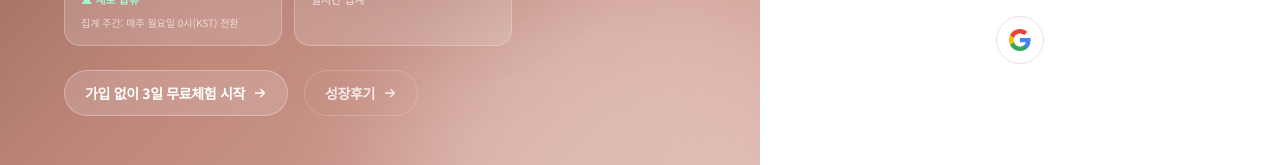
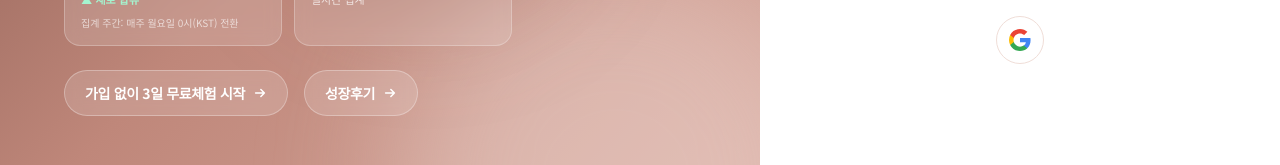
Before and after one commit to orange0717/naver-influencer, a Next.js app: page /auth/login in a window 1280 px wide. Shown: the part 557-722 px from the top of the page. Built offline with nearby package versions, Linux system fonts and the light colour scheme; no server answers.

Commit message:
fix(login): match 성장후기 CTA style to trial primary button
- Extract shared LandingPrimaryCta (opaque white pill style)
- Use LandingPrimaryCta for 성장후기 link on login hero
- Remove unused LandingGhostCta

Co-authored-by: orangelibrary <orange0717@users.noreply.github.com>

```diff
--- a/src/app/auth/login/page.tsx
+++ b/src/app/auth/login/page.tsx
@@ -7,7 +7,7 @@ import Link from 'next/link';
 import { createSupabaseBrowserClient } from '@/lib/supabase-browser';
 import { login as gaLogin } from '@/lib/gtag';
 import DemoModal from '@/components/DemoModal';
-import { LandingGhostCta } from '@/components/landing/LandingGhostCta';
+import { LandingPrimaryCta } from '@/components/landing/LandingPrimaryCta';
 import { LandingTrialCta } from '@/components/landing/LandingTrialCta';
 import { subscribeNewInfluencerWeekBoundaryRefresh } from '@/lib/new-influencer-week-kst';
 
@@ -217,9 +217,9 @@ function LoginPageContent() {
             </p>
             <div className="mt-7 flex flex-wrap items-center gap-x-4 gap-y-3">
               <LandingTrialCta size="sm" onClick={() => setDemoOpen(true)} />
-              <LandingGhostCta size="sm" variant="gradient" href="/stories">
+              <LandingPrimaryCta size="sm" href="/stories">
                 성장후기
-              </LandingGhostCta>
+              </LandingPrimaryCta>
             </div>
           </div>
 
@@ -268,9 +268,9 @@ function LoginPageContent() {
 
               <div className="flex flex-wrap items-center gap-x-4 gap-y-3">
                 <LandingTrialCta size="md" onClick={() => setDemoOpen(true)} />
-                <LandingGhostCta size="md" variant="gradient" href="/stories">
+                <LandingPrimaryCta size="md" href="/stories">
                   성장후기
-                </LandingGhostCta>
+                </LandingPrimaryCta>
               </div>
             </div>
 
--- a/src/components/landing/LandingGhostCta.tsx
+++ b/src/components/landing/LandingPrimaryCta.tsx
@@ -3,25 +3,16 @@
 import Link from 'next/link';
 
 type Size = 'sm' | 'md';
-type Variant = 'gradient' | 'surface';
 
 const SIZE: Record<Size, string> = {
   sm: 'px-4 py-2.5 text-xs',
   md: 'px-5 py-3 text-sm',
 };
 
-/** 그라디언트 패널 — 성장후기·좌측 상단 CTA (Figma ghost) */
-const GRADIENT_GHOST =
-  'border-white/20 text-white/80 hover:border-white/60 hover:text-white hover:bg-white/5';
+export const LANDING_PRIMARY_CTA_BASE =
+  'group inline-flex items-center justify-center gap-2 rounded-full bg-white/15 font-bold tracking-tight text-white border border-white/30 backdrop-blur-sm transition-all duration-300 ease-in-out hover:bg-white/25 hover:border-white/50 cursor-pointer';
 
-/** 화이트 패널 우측 상단 — 동일 리듬, 밝은 배경용 로즈 아웃라인 */
-const SURFACE_GHOST =
-  'border-accent/25 text-accent/80 hover:border-accent/55 hover:text-accent hover:bg-accent/5';
-
-const BASE =
-  'group inline-flex items-center justify-center gap-2 rounded-full bg-transparent font-semibold tracking-tight border backdrop-blur-sm transition-all duration-300 ease-in-out cursor-pointer';
-
-function GhostArrow() {
+function PrimaryArrow() {
   return (
     <svg
       className="h-3.5 w-3.5 shrink-0 transition-transform duration-300 ease-in-out group-hover:translate-x-0.5"
@@ -43,7 +34,6 @@ function GhostArrow() {
 type CommonProps = {
   children: React.ReactNode;
   size?: Size;
-  variant?: Variant;
   className?: string;
 };
 
@@ -57,20 +47,17 @@ type LinkProps = CommonProps & {
   onClick?: never;
 };
 
-export function LandingGhostCta({
+export function LandingPrimaryCta({
   children,
   size = 'md',
-  variant = 'gradient',
   className = '',
   ...props
 }: ButtonProps | LinkProps) {
-  const variantCls = variant === 'gradient' ? GRADIENT_GHOST : SURFACE_GHOST;
-  const cls = `${BASE} ${SIZE[size]} ${variantCls} ${className}`.trim();
-
+  const cls = `${LANDING_PRIMARY_CTA_BASE} ${SIZE[size]} ${className}`.trim();
   const content = (
     <>
       <span>{children}</span>
-      <GhostArrow />
+      <PrimaryArrow />
     </>
   );
 
--- a/src/components/landing/LandingTrialCta.tsx
+++ b/src/components/landing/LandingTrialCta.tsx
@@ -1,33 +1,8 @@
 'use client';
 
+import { LandingPrimaryCta } from '@/components/landing/LandingPrimaryCta';
+
 type Size = 'sm' | 'md';
-
-const SIZE: Record<Size, string> = {
-  sm: 'px-4 py-2.5 text-xs',
-  md: 'px-5 py-3 text-sm',
-};
-
-const BASE =
-  'group inline-flex items-center justify-center gap-2 rounded-full bg-white/15 font-bold tracking-tight text-white border border-white/30 backdrop-blur-sm transition-all duration-300 ease-in-out hover:bg-white/25 hover:border-white/50 cursor-pointer';
-
-function TrialArrow() {
-  return (
-    <svg
-      className="h-3.5 w-3.5 shrink-0 transition-transform duration-300 ease-in-out group-hover:translate-x-0.5"
-      viewBox="0 0 16 16"
-      fill="none"
-      aria-hidden
-    >
-      <path
-        d="M3 8h10M9 4l4 4-4 4"
-        stroke="currentColor"
-        strokeWidth="1.75"
-        strokeLinecap="round"
-        strokeLinejoin="round"
-      />
-    </svg>
-  );
-}
 
 export function LandingTrialCta({
   onClick,
@@ -39,13 +14,8 @@ export function LandingTrialCta({
   className?: string;
 }) {
   return (
-    <button
-      type="button"
-      onClick={onClick}
-      className={`${BASE} ${SIZE[size]} ${className}`.trim()}
-    >
-      <span>가입 없이 3일 무료체험 시작</span>
-      <TrialArrow />
-    </button>
+    <LandingPrimaryCta onClick={onClick} size={size} className={className}>
+      가입 없이 3일 무료체험 시작
+    </LandingPrimaryCta>
   );
 }
```
